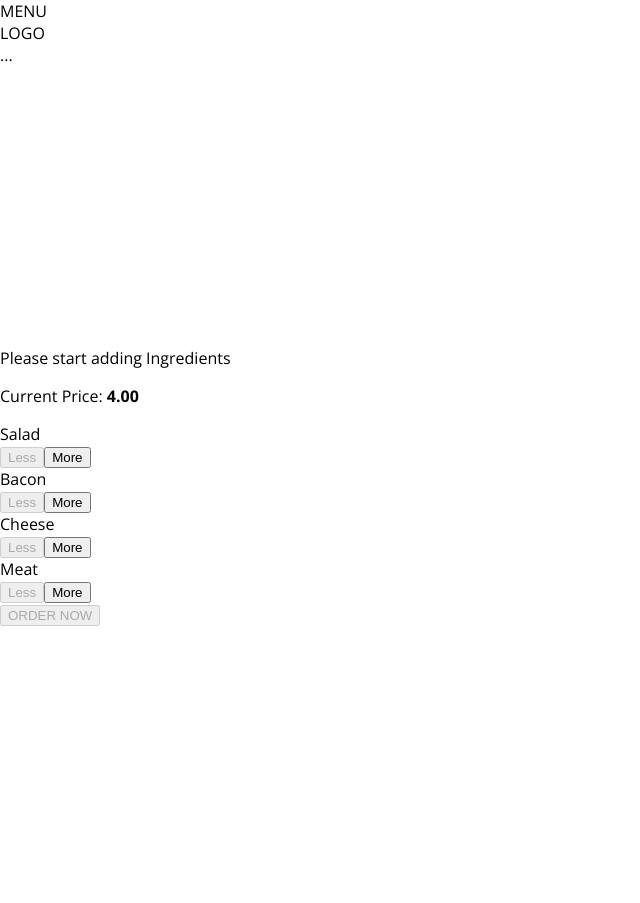
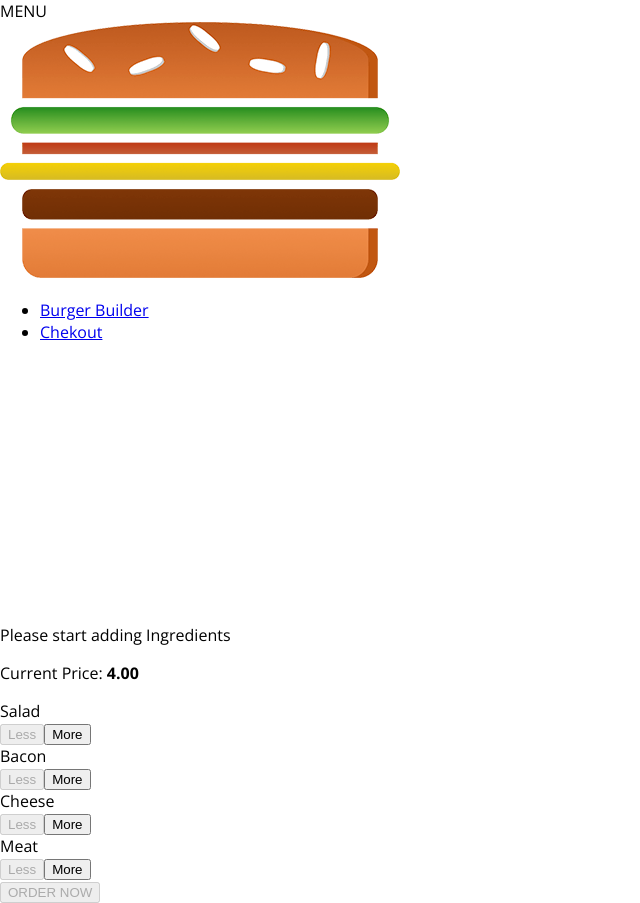
Before and after one commit to limozaza/burger01, a React app: page / in a window 1280 px wide. Shown: the whole page, without its empty margins (0-640 px from the left). Before the commit the page ends 800 px from the top, so only its background shows below. Built offline with nearby package versions, Linux system fonts and the light colour scheme.

Commit message:
add novigations and logo

```diff
--- /dev/null
+++ b/src/components/Logo/Logo.css
@@ -0,0 +1,10 @@
+.Logo {
+    background-color: white;
+    padding: 8px;
+    height: 80%;
+    box-sizing: border-box;
+}
+
+.Logo img{
+    height: 100%;
+}
--- /dev/null
+++ b/src/components/Logo/Logo.js
@@ -0,0 +1,11 @@
+import React from 'react';
+import burgerLogo from '../../assets/images/burger-logo.png';
+import classes from './Logo.css';
+
+const Logo = (props) => (
+    <div className={classes.Logo}>
+        <img src={burgerLogo} alt="MyBurger"/>
+    </div>
+);
+
+export default Logo;
--- /dev/null
+++ b/src/components/Navigation/NavigationItems/NavigationItem/NavigationItem.css
@@ -0,0 +1,25 @@
+.NavigationItem {
+    margin:0;
+    box-sizing: border-box;
+    display: flex;
+    height: 100%;
+    align-items: center;
+}
+
+.NavigationItem a{
+    color: white;
+    text-decoration: none;
+    height: 100%;
+    padding: 16px 10px;
+    border-bottom: 4px solid transparent;
+    box-sizing: border-box;
+    display: block;
+}
+
+.NavigationItem a:hover,
+.NavigationItem a:active,
+.NavigationItem a.active{
+    background-color: #8F5C2C;
+    border-bottom: 4px solid #40A4C8;
+    color: white;
+}
--- /dev/null
+++ b/src/components/Navigation/NavigationItems/NavigationItem/NavigationItem.js
@@ -0,0 +1,15 @@
+import React from 'react';
+import classes from './NavigationItem.css';
+
+const navigationsItem = (props) =>(
+    <li className={classes.NavigationItem}>
+        <a
+        href={props.link}
+        className={props.active ? classes.active : null}
+        >
+            {props.children}
+        </a>
+    </li>
+);
+
+export default navigationsItem;
--- /dev/null
+++ b/src/components/Navigation/NavigationItems/NavigationItems.css
@@ -0,0 +1,8 @@
+.NavigationItems {
+    margin:0;
+    padding: 0;
+    list-style: none;
+    display: flex;
+    align-items: center;
+    height: 100%;
+}
--- /dev/null
+++ b/src/components/Navigation/NavigationItems/NavigationItems.js
@@ -0,0 +1,12 @@
+import React from 'react';
+import classes from './NavigationItems.css';
+import NavigationItem from './NavigationItem/NavigationItem';
+
+const navigationsItems = (props) =>(
+    <ul className={classes.NavigationItems}>
+        <NavigationItem link="/" active={true}>Burger Builder</NavigationItem>
+        <NavigationItem link="/">Chekout</NavigationItem>
+    </ul>
+);
+
+export default navigationsItems;
--- a/src/components/Navigation/Toolbar/Toolbar.js
+++ b/src/components/Navigation/Toolbar/Toolbar.js
@@ -1,12 +1,14 @@
 import React from 'react';
 import classes from './Toolbar.css';
+import Logo from '../../Logo/Logo';
+import NavigationItems from '../NavigationItems/NavigationItems';
 
 const toolbar = (props) =>(
     <header className={classes.Toolbar}>
         <div>MENU</div>
-        <div>LOGO</div>
+        <Logo/>
         <nav>
-            ...
+            <NavigationItems/>
         </nav>
     </header>
 );
```
Also changed, not shown: src/assets/images/burger-logo.png (added).
